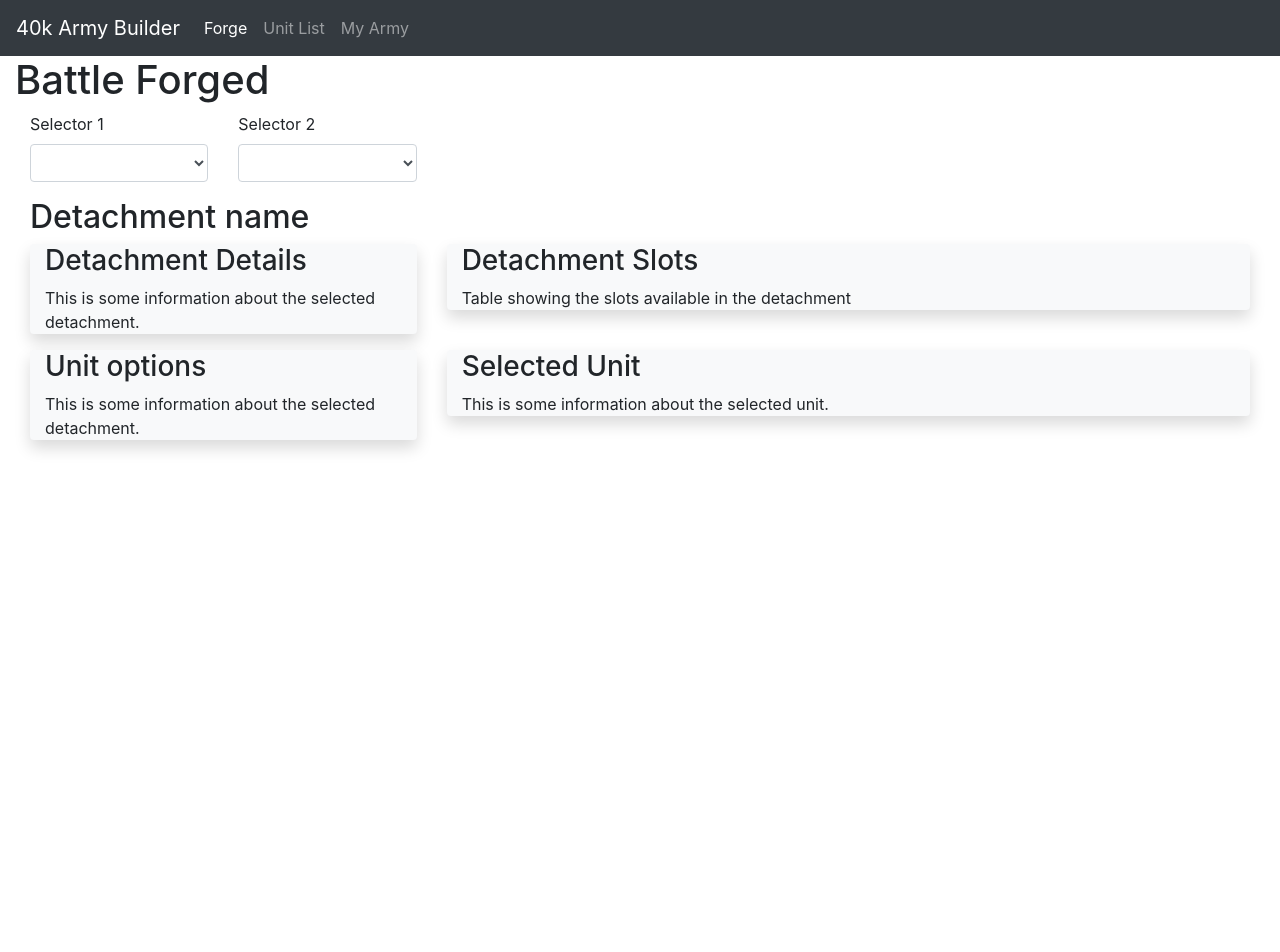
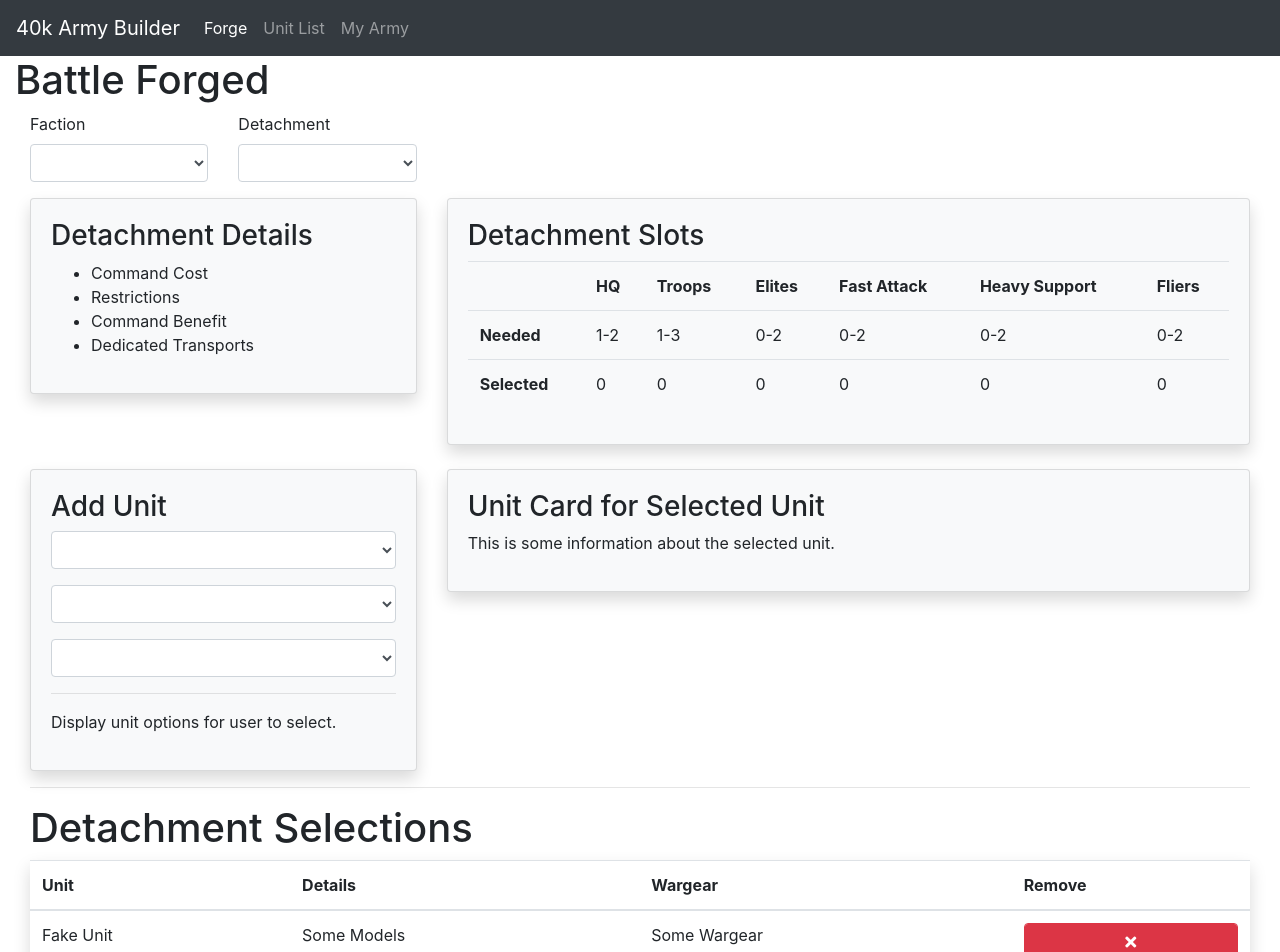
Before and after one commit to joeydubs/ngWarhammer40k, an Angular app: page /forge in a window 1280 px wide. Shown: the top 952 px of the page. Before the commit the page ends 800 px from the top, so only its background shows below. Built offline with nearby package versions, Linux system fonts and the light colour scheme.

Commit message:
Forge interface updates.

```diff
--- a/src/app/forge/forge.component.html
+++ b/src/app/forge/forge.component.html
@@ -3,50 +3,128 @@
 
   <div class="container-fluid">
     <div class="row">
-      <div class="form-group col-sm-2">
-        <label for="selector1">Selector 1</label>
-        <select class="form-control" id="selector1">
+      <div class="form-group col-md-2">
+        <label for="faction">Faction</label>
+        <select class="form-control" id="faction">
           <option value="" disabled>-- Select --</option>
         </select>
       </div>
-      <div class="form-group col-sm-2">
-        <label for="selector2">Selector 2</label>
-        <select class="form-control" id="selector2">
+      <div class="form-group col-md-2">
+        <label for="detachment">Detachment</label>
+        <select class="form-control" id="detachment">
           <option value="" disabled>-- Select --</option>
         </select>
       </div>
     </div>
 
-    <h2>Detachment name</h2>
-
-    <div class="row">
+    <div class="row mb-4">
       <div class="col-md-4">
-        <div class="container bg-light rounded shadow">
-          <h3>Detachment Details</h3>
-          <p>This is some information about the selected detachment.</p>
+        <div class="card bg-light shadow">
+          <div class="card-body">
+            <h3>Detachment Details</h3>
+            <ul>
+              <li>Command Cost</li>
+              <li>Restrictions</li>
+              <li>Command Benefit</li>
+              <li>Dedicated Transports</li>
+            </ul>
+          </div>
         </div>
       </div>
       <div class="col-md-8">
-        <div class="container bg-light rounded shadow">
-          <h3>Detachment Slots</h3>
-          <p>Table showing the slots available in the detachment</p>
+        <div class="card bg-light shadow">
+          <div class="card-body">
+            <h3>Detachment Slots</h3>
+            <table class="table table-striped">
+              <tr>
+                <th></th>
+                <th>HQ</th>
+                <th>Troops</th>
+                <th>Elites</th>
+                <th>Fast Attack</th>
+                <th>Heavy Support</th>
+                <th>Fliers</th>
+              </tr>
+              <tr>
+                <th>Needed</th>
+                <td>1-2</td>
+                <td>1-3</td>
+                <td>0-2</td>
+                <td>0-2</td>
+                <td>0-2</td>
+                <td>0-2</td>
+              </tr>
+              <tr>
+                <th>Selected</th>
+                <td>0</td>
+                <td>0</td>
+                <td>0</td>
+                <td>0</td>
+                <td>0</td>
+                <td>0</td>
+              </tr>
+            </table>
+          </div>
         </div>
       </div>
     </div>
 
     <div class="row">
       <div class="col-md-4">
-          <div class="container bg-light rounded shadow">
-            <h3>Unit options</h3>
-            <p>This is some information about the selected detachment.</p>
+        <div class="card bg-light shadow">
+          <div class="card-body">
+            <h3>Add Unit</h3>
+            <div class="form-group">
+              <!-- <label for="role">Role</label> -->
+              <select class="form-control" id="role">
+                <option value="" disabled>-- Any (Role) --</option>
+              </select>
+            </div>
+            <div class="form-group">
+              <!-- <label for="unit">Unit</label> -->
+              <select class="form-control" id="unit">
+                <option value="" disabled>-- Unit --</option>
+              </select>
+            </div>
+            <div class="form-group">
+              <!-- <label for="subfaction">Subfaction</label> -->
+              <select class="form-control" id="unit">
+                <option value="" disabled>-- Subfaction --</option>
+              </select>
+            </div>
+            <hr />
+            <p>Display unit options for user to select.</p>
+          </div>
         </div>
       </div>
       <div class="col-md-8">
-          <div class="container bg-light rounded shadow">
-            <h3>Selected Unit</h3>
+        <div class="card bg-light shadow">
+          <div class="card-body">
+            <h3>Unit Card for Selected Unit</h3>
             <p>This is some information about the selected unit.</p>
           </div>
+        </div>
       </div>
     </div>
+
+    <hr />
+
+    <h1>Detachment Selections</h1>
+    <table class="table table-striped shadow">
+      <thead>
+        <tr>
+          <th>Unit</th>
+          <th>Details</th>
+          <th>Wargear</th>
+          <th>Remove</th>
+        </tr>
+      </thead>
+      <tbody>
+        <td>Fake Unit</td>
+        <td>Some Models</td>
+        <td>Some Wargear</td>
+        <td><button type="button" class="form-control btn btn-danger"><span class="fas fa-times"></span></button></td>
+      </tbody>
+    </table>
   </div>
 </div>
```
